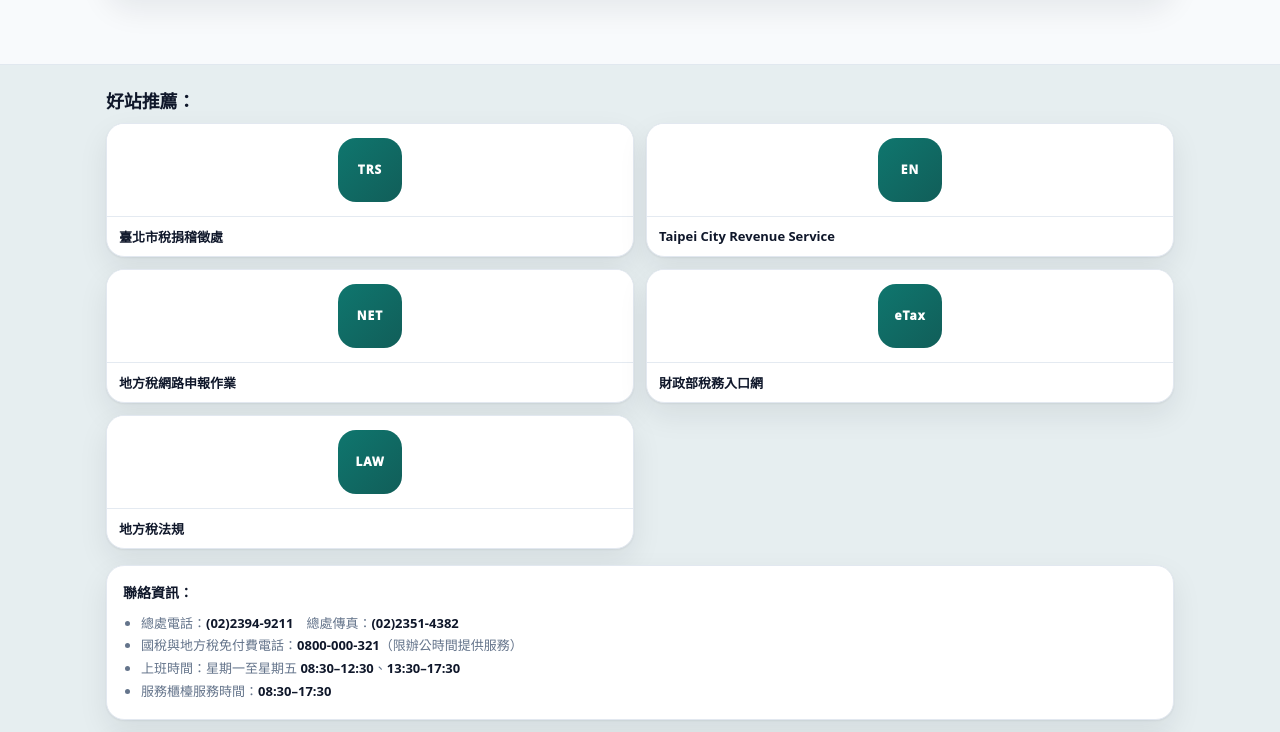
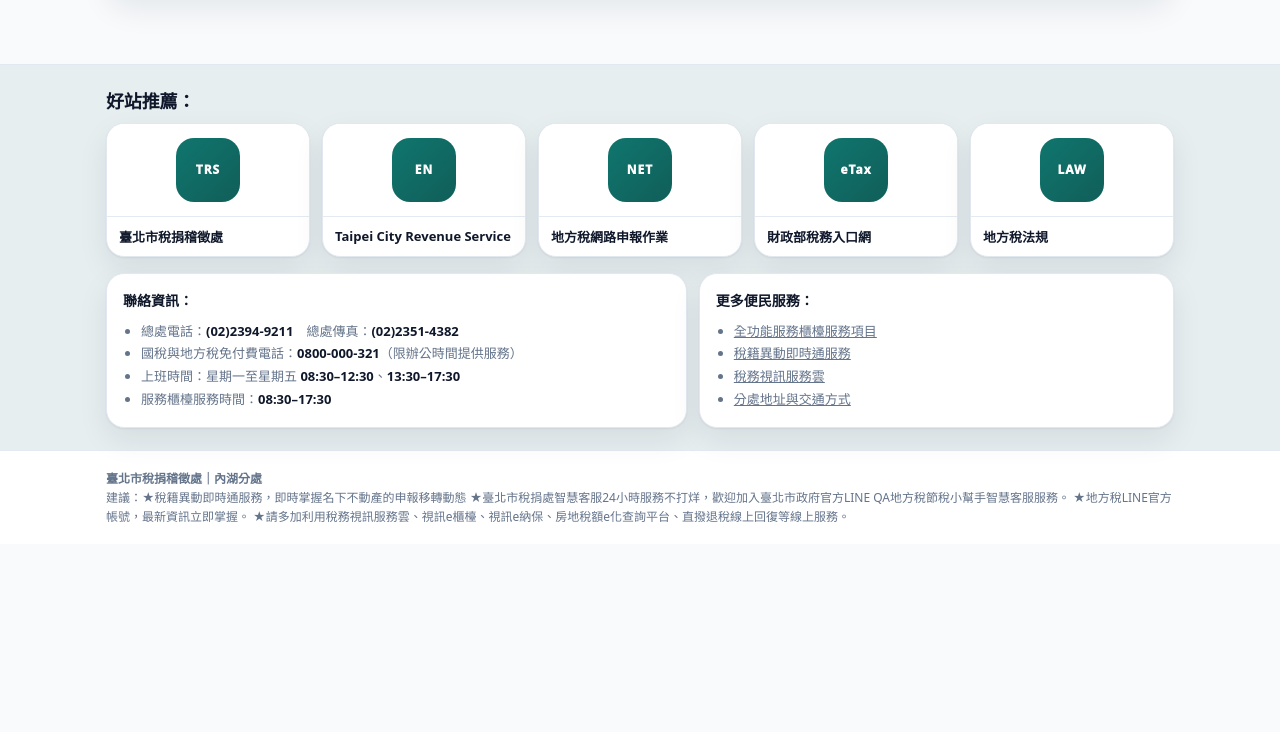
Before and after one commit to yokuhei-ping/Taipei-City-Revenue-Service-Neihu-Branch-1, a plain HTML site: page index.html in a window 1280 px wide. Shown: the part 1040-1772 px from the top of the page. After the commit the page ends 1584 px from the top, so only its background shows below. Drawn offline with Linux system fonts and the light colour scheme.

Commit message:
Update style.css
變五欄

```diff
--- a/assets/style.css
+++ b/assets/style.css
@@ -208,4 +208,10 @@ footer{border-top:1px solid rgba(226,232,240,.9);background:#fff}
   .menuBtn{display:none}
   .grid{grid-template-columns:1fr 1fr}
   h2{font-size:34px}
+
+  /* ✅ 加這兩行：讓好站推薦變 5 欄、聯絡資訊變左右兩欄 */
+  .siteGrid{grid-template-columns:repeat(5, minmax(0, 1fr))}
+  .infoGrid{grid-template-columns:1.1fr .9fr}
 }
+
+}
```
